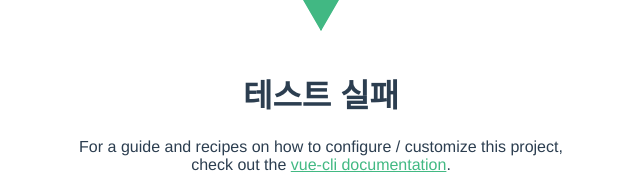
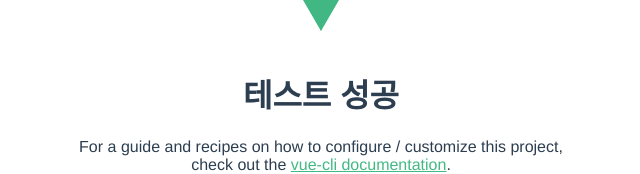
Before and after one commit to Helloworld616/vue-devops, a Vue app: page / in a window 1280 px wide. Shown: the part 215-389 px from the top of the page, without its empty margins (319-959 px from the left). Built offline with nearby package versions, Linux system fonts and the light colour scheme.

Commit message:
Fix props msg

```diff
--- a/src/App.vue
+++ b/src/App.vue
@@ -1,7 +1,7 @@
 <template>
   <div>
     <img alt="Vue logo" src="./assets/logo.png" />
-    <HelloWorld msg="Welcome to 김준형 App" />
+    <HelloWorld msg="테스트 성공" />
   </div>
 </template>
 
--- a/src/components/HelloWorld.vue
+++ b/src/components/HelloWorld.vue
@@ -1,6 +1,6 @@
 <template>
   <div class="hello">
-    <h1>테스트 실패</h1>
+    <h1>{{ msg }}</h1>
     <p>
       For a guide and recipes on how to configure / customize this project,<br />
       check out the
```
